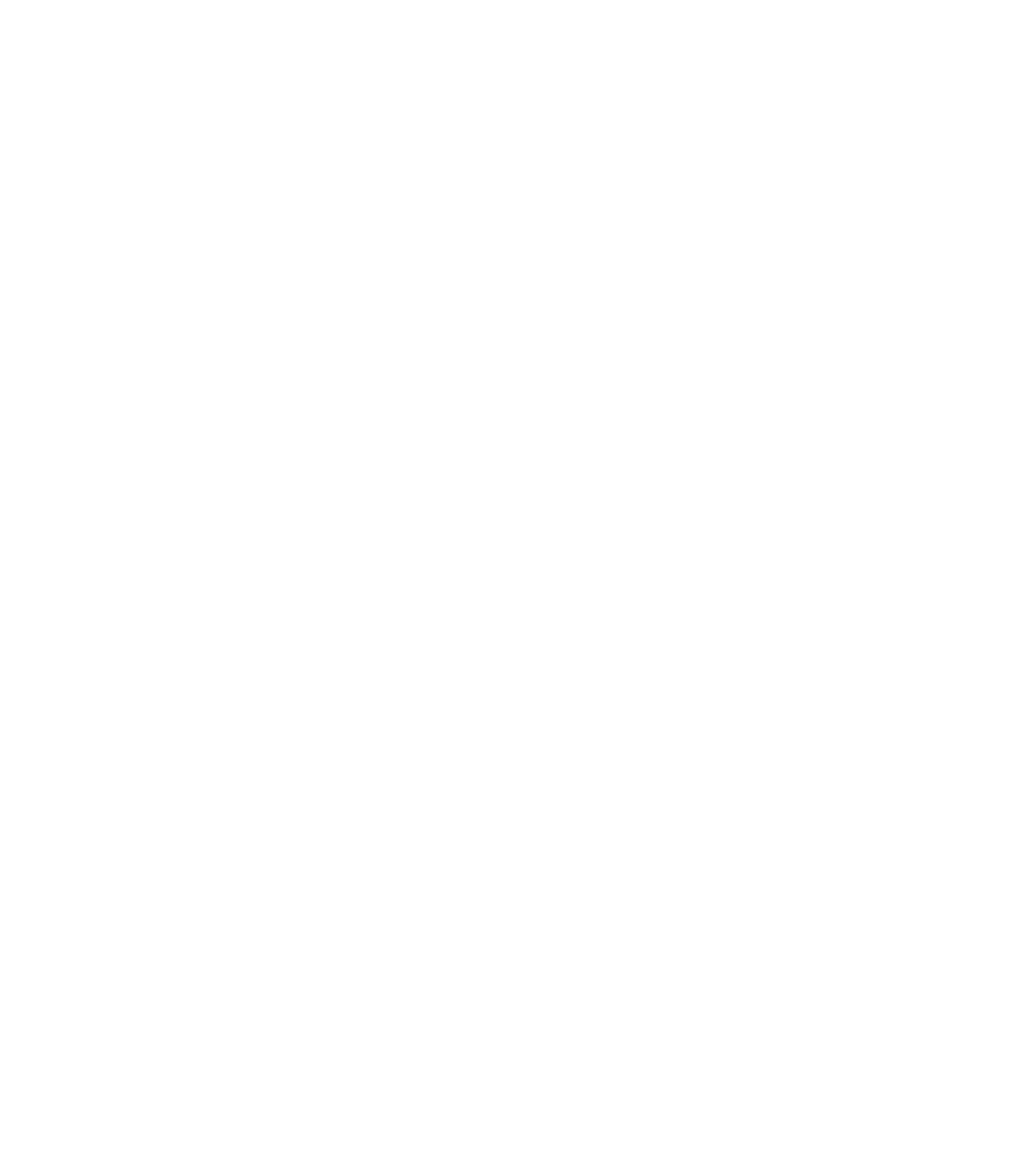
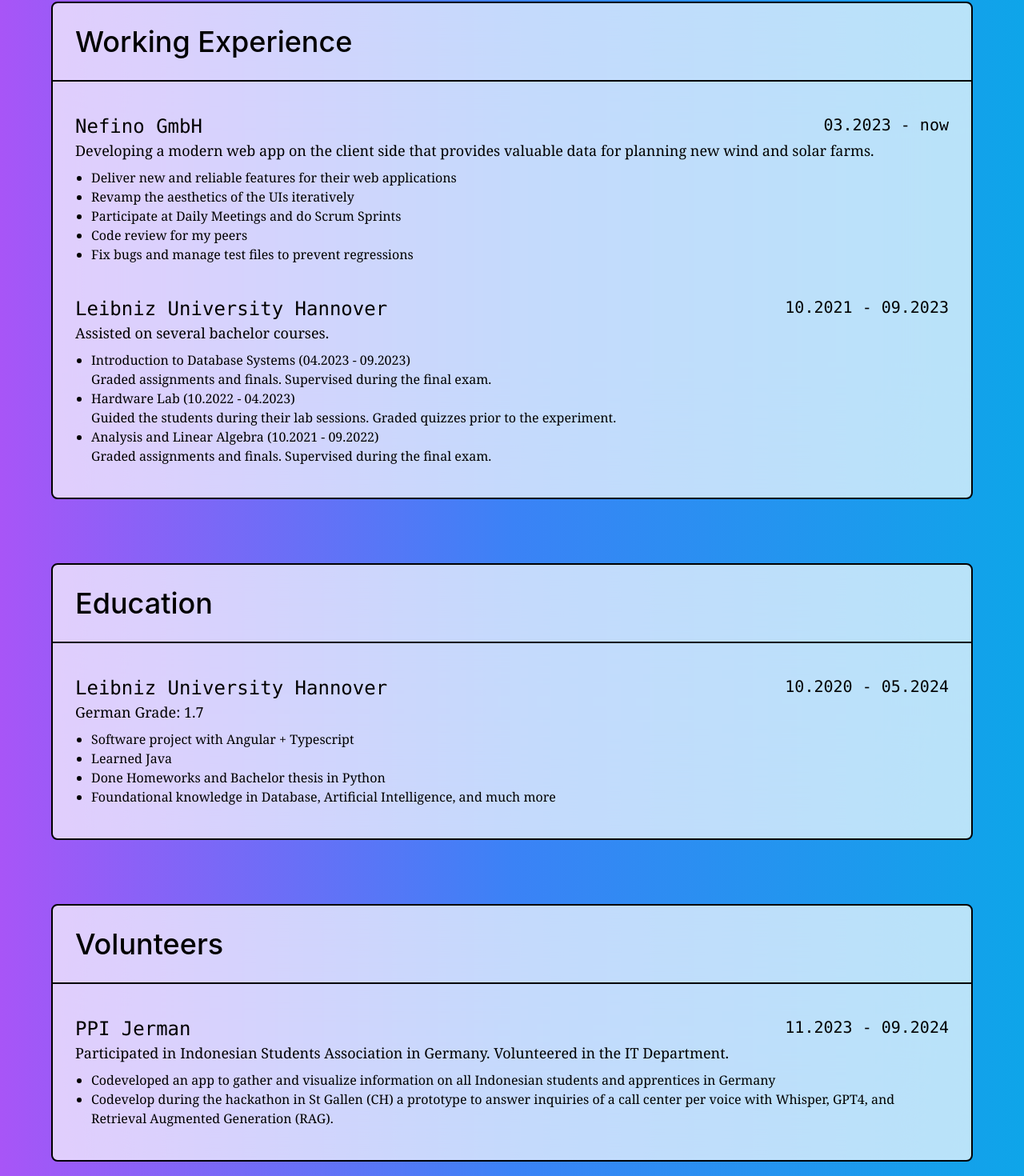
Before and after one commit to Remisys/WebsiteAboutMe, a Next.js app: page / in a window 1280 px wide. Shown: the part 874-2344 px from the top of the page at 80% size. Before the commit the page ends 800 px from the top, so only its background shows below. Built offline with nearby package versions, Linux system fonts and the light colour scheme.

Commit message:
Added more info

```diff
--- a/pages/index.tsx
+++ b/pages/index.tsx
@@ -1,9 +1,11 @@
 import type { NextPage } from 'next'
-import Image from 'next/image'
 
 import Head from 'next/head'
-import {useState} from 'react'
-import Button from './button'
+import { useState } from 'react'
+import { Education } from '../src/Education'
+import { Volunteer } from '../src/Volunteer'
+import { WorkingExperience } from '../src/WorkingExperience'
+import Button from '../src/button'
 
 export type myType = {
   url:string,
@@ -18,30 +20,25 @@ const Home: NextPage = () => {
     {url: "https://www.xing.com/profile/YosefIan_Kurniadi/cv", text: "Xing"},
   ]);
   return (
-    <div className=" min-h-screen  flex flex-col items-center bg-gradient-to-r from-yellow-300 to-rose-300" >
+    <div className=" min-h-screen  flex flex-col items-center " >
       <Head>
         <title>Create Next App</title>
         <meta name="description" content="Generated by create next app" />
         <link rel="icon" href="/favicon.ico" />
       </Head>
-      <header className=" sticky top-0   flex flex-row justify-center items-center   w-full text-center bg-white z-50">
+      <header className=" top-0   flex flex-row justify-center items-center   w-full text-center bg-white z-50">
         <h1 className=" bg-gradient-to-r from-green-500 to-sky-500 bg-clip-text sm:p-[60px] p-10 font-mono font-black tracking-widest text-transparent xl:text-8xl sm:text-6xl text-4xl">Yosef</h1>
 
       <h1 className=" bg-gradient-to-r from-green-500 to-sky-500 bg-clip-text sm:p-[60px] p-10 font-mono font-black tracking-widest text-transparent xl:text-8xl sm:text-6xl text-4xl">Ian</h1>
       </header>
-      <nav className="flex flex-row justify-center items-center w-full  grow ">
-        <div className="flex flex-row  justify-center  items-center flex-wrap  md:w-[100%]  w-[50%] h-[50%] ">
-          {urls.map( (x) => (<Button url={x.url} text={x.text} />))}
+      <nav className="flex flex-row justify-center items-center w-full grow bg-gradient-to-r from-yellow-300 to-rose-300 py-[100px] m-0 ">
+        <div className="flex flex-row  justify-center  items-center flex-wrap  w-full  px-10 py-5 ">
+          {urls.map( (x, index) => (<Button key={index} url={x.url} text={x.text} />))}
         </div>
-
       </nav>
-      <main className="flex flex-col ">
 
 
-
-      </main>
-
-      <footer className="w-full bg-inherit from-teal-500">
+      <main className="w-full bg-inherit  bg-gradient-to-r from-yellow-300 to-rose-300">
           <svg className="" xmlns="http://www.w3.org/2000/svg" viewBox="0 0 800 100"
              style={{transform: "scale(1,-1)"}}>
 
@@ -61,13 +58,22 @@ const Home: NextPage = () => {
 
               {/**<text x="150" y="125" font-size="60" text-anchor="middle" fill="white">SVG</text>*/}
               </svg>
-              <div className="m-0 w-full bg-gradient-to-r from-purple-500 via-blue-500  to-sky-500 translate-y-[-1px] flex flex-row  ">
-                <h1 className="p-12 sm:text-4xl text-3xl font-medium translate-y-[-10%] text-white lg:p-7 hover:underline-offset-[12px] hover:underline">
-                  <a href="mailto:yosef.ian.kurniadi@stud.uni-hannover.de?subject=Hi Yosef">Contact Me</a>
-                </h1>
+              <div className="m-0 w-full bg-gradient-to-r from-purple-500 via-blue-500  to-sky-500  flex flex-col items-center  ">
+
+
+              <WorkingExperience />
+              <Education />
+              <Volunteer />
               </div>
 
 
+      </main>
+      <footer className="w-full">
+      <div className="m-0 pt-20  w-full bg-gradient-to-r from-purple-500 via-blue-500  to-sky-500 flex flex-row  ">
+                <h1 className="p-12 sm:text-4xl text-3xl font-medium  text-white lg:p-7 hover:underline-offset-[12px] hover:underline">
+                  <a href="mailto:yosef.ian.kurniadi@stud.uni-hannover.de?subject=Hi Yosef">Contact Me</a>
+                </h1>
+      </div>
       </footer>
 
     </div>
--- /dev/null
+++ b/src/Education.tsx
@@ -0,0 +1,31 @@
+export const Education = () => <div className="max-w-[1400px] w-[90%] mt-20 backdrop-blur-[72px] bg-white/[.7] flex flex-col border-black  rounded-lg text-center  border-solid border-[2px]">
+  <h1 className="sm:text-4xl text-3xl font-medium  p-7  self-start  ">
+    Education
+  </h1>
+
+  <hr className="h-[2px] border-none bg-black"/>
+  <ul className='flex flex-col self-start w-full text-start px-7 gap-10 py-10 '>
+
+  <li>
+      <div className="flex flex-col lg:flex-row lg:justify-between pb-4 lg:pb-0">
+        <h3 className="sm:text-2xl text-xl font-medium  text-start font-mono   ">
+          Leibniz University Hannover
+        </h3>
+        <h3 className="sm:text-xl text-lg  text-start  font-mono ">
+          10.2020 - 05.2024
+        </h3>
+      </div>
+      <p className="text-start font-serif text-lg">
+      German Grade: 1.7
+      </p>
+      <ul className="text-start list-disc ml-5 mt-2 font-serif">
+        <li>Software project with Angular + Typescript</li>
+        <li>Learned Java</li>
+        <li>Done Homeworks and Bachelor thesis in Python </li>
+        <li>Foundational knowledge in Database, Artificial Intelligence, and much more</li>
+      </ul>
+    </li>
+
+  </ul>
+
+</div>
--- /dev/null
+++ b/src/Volunteer.tsx
@@ -0,0 +1,28 @@
+
+export const Volunteer = () => <div className="max-w-[1400px] w-[90%] mt-20 backdrop-blur-[72px] bg-white/[.7] flex flex-col border-black  rounded-lg text-center  border-solid border-[2px]">
+  <h1 className="sm:text-4xl text-3xl font-medium  p-7  self-start  ">
+    Volunteers
+  </h1>
+
+  <hr className="h-[2px] border-none bg-black" />
+  <ul className='flex flex-col self-start w-full text-start px-7 gap-10 py-10  '>
+
+    <li>
+      <div className="flex flex-col lg:flex-row lg:justify-between pb-4 lg:pb-0">
+        <h3 className="sm:text-2xl text-xl font-medium  text-start font-mono   ">
+          PPI Jerman
+        </h3>
+        <h3 className="sm:text-xl text-lg  text-start  font-mono ">
+          11.2023 - 09.2024
+        </h3>
+      </div>
+      <p className="text-start font-serif text-lg">Participated in Indonesian Students Association in Germany. Volunteered in the IT Department.</p>
+      <ul className="text-start list-disc ml-5 mt-2 font-serif">
+       <li>Codeveloped an app to gather and visualize information on all Indonesian students and apprentices in Germany </li>
+       <li>Codevelop during the hackathon in St Gallen (CH) a prototype to answer inquiries of a call center per voice with Whisper, GPT4, and Retrieval Augmented Generation (RAG).</li>
+      </ul>
+    </li>
+
+  </ul>
+
+</div>;
--- /dev/null
+++ b/src/WorkingExperience.tsx
@@ -0,0 +1,55 @@
+export const WorkingExperience = () => <div className="max-w-[1400px] w-[90%] mt-20 backdrop-blur-[72px] bg-white/[.7] flex flex-col border-black  rounded-lg text-center  border-solid border-[2px]">
+  <h1 className="sm:text-4xl text-3xl font-medium  p-7  self-start  ">
+    Working Experience
+  </h1>
+
+  <hr className="h-[2px] border-none bg-black"/>
+  <ul className='flex flex-col self-start w-full text-start px-7 gap-10 py-10 '>
+    <li>
+      <div className="flex flex-col lg:flex-row lg:justify-between pb-4 lg:pb-0">
+        <h3 className="sm:text-2xl text-xl font-medium  text-start font-mono   ">
+          Nefino GmbH
+        </h3>
+        <h3 className="sm:text-xl text-lg  text-start  font-mono ">
+          03.2023 - now
+        </h3>
+      </div>
+      <p className="text-start font-serif text-lg">
+      Developing a modern web app on the client side that provides valuable data for planning new wind and solar farms.
+      </p>
+      <ul className="text-start list-disc ml-5 mt-2 font-serif">
+        <li>Deliver new and reliable features for their web applications</li>
+        <li>Revamp the aesthetics of the UIs iteratively</li>
+        <li>Participate at Daily Meetings and do Scrum Sprints </li>
+        <li>Code review for my peers</li>
+        <li>Fix bugs and manage test files to prevent regressions</li>
+      </ul>
+    </li>
+    <li >
+      <div className="flex flex-col lg:flex-row lg:justify-between pb-4 lg:pb-0">
+        <h3 className="sm:text-2xl text-xl font-medium  text-start font-mono   ">
+          Leibniz University Hannover
+        </h3>
+        <h3 className="sm:text-xl text-lg  text-start  font-mono ">
+          10.2021 - 09.2023
+        </h3>
+      </div>
+      <p className="text-start font-serif text-lg">
+      Assisted on several bachelor courses.
+      </p>
+      <ul className="text-start list-disc ml-5 font-serif mt-2">
+        <li>Introduction to Database Systems (04.2023 - 09.2023) <br/>
+Graded assignments and finals. Supervised during the final exam.
+</li>
+        <li>Hardware Lab (10.2022 - 04.2023) <br/>
+        Guided the students during their lab sessions. Graded quizzes prior to the experiment.</li>
+        <li>Analysis and Linear Algebra (10.2021 - 09.2022) <br/>
+Graded assignments and finals. Supervised during the final exam.</li>
+
+      </ul>
+    </li>
+
+
+  </ul>
+
+</div>
--- a/pages/button.tsx
+++ b/src/button.tsx
@@ -1,5 +1,5 @@
 
-import type {myType} from './index'
+import type {myType} from '../pages/index'
 
 
 
--- a/tailwind.config.js
+++ b/tailwind.config.js
@@ -3,6 +3,7 @@ module.exports = {
   content: [
     "./pages/**/*.{js,ts,jsx,tsx}",
     "./components/**/*.{js,ts,jsx,tsx}",
+    "./src/**/*.{js,ts,jsx,tsx}",
   ],
   theme: {
     extend: {},
```
